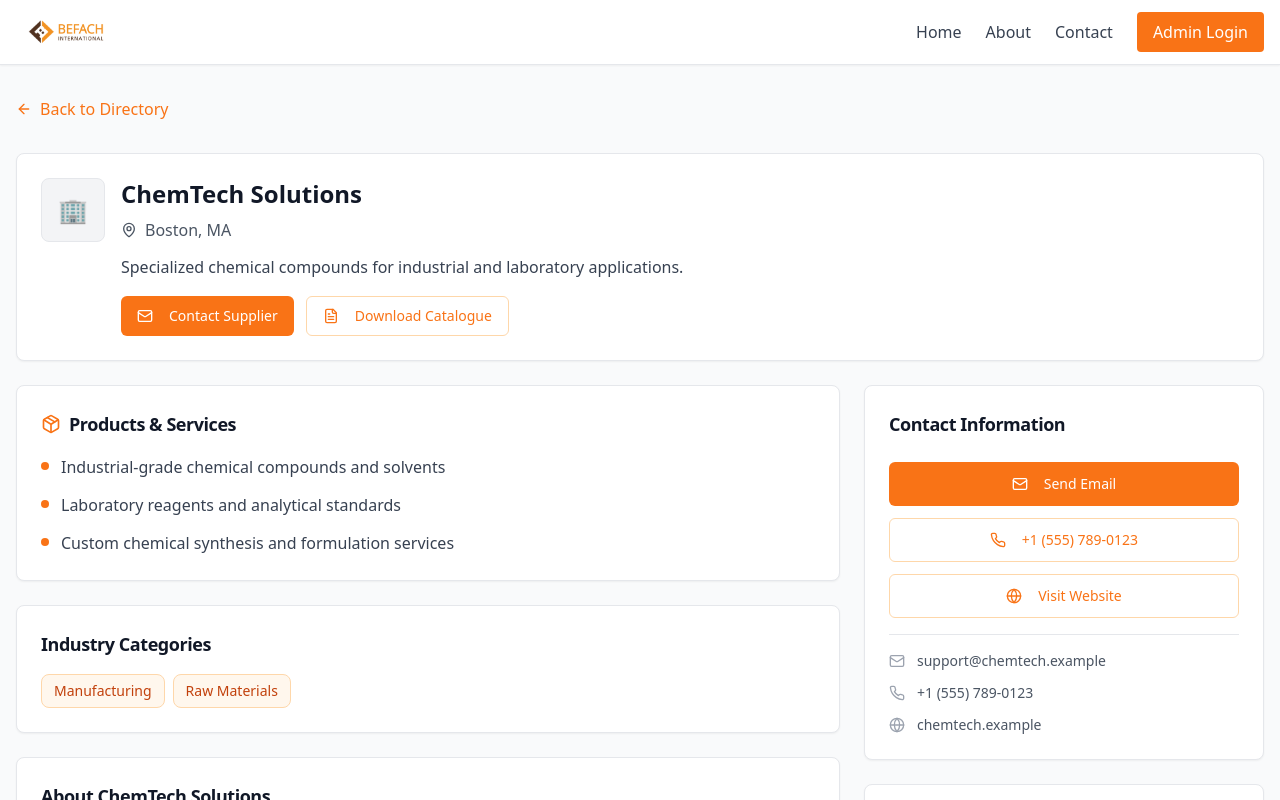
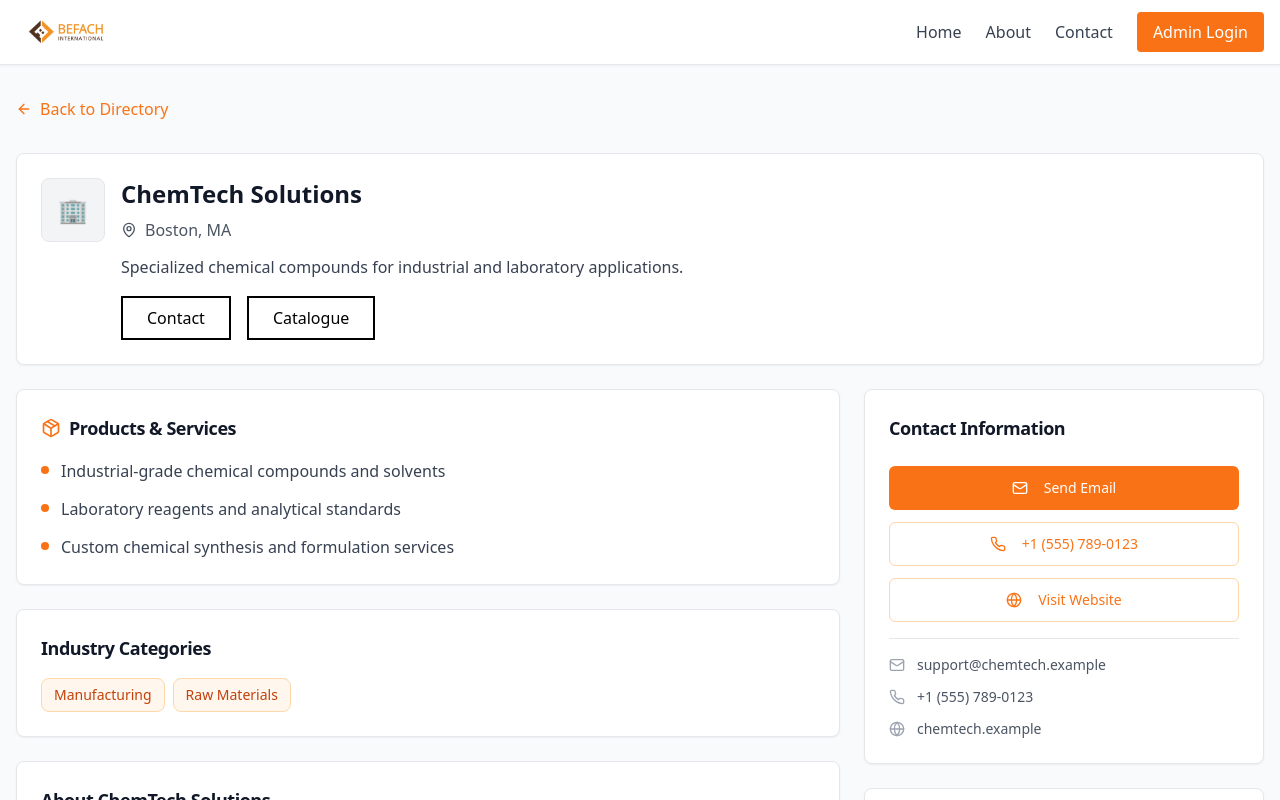
Before and after one commit to Befach/swift-supplier-catalogue, a React (Vite) app: page /supplier/chemtech-solutions in a window 1280 px wide. Shown: the top 800 px of the page. Built offline with nearby package versions, Linux system fonts and the light colour scheme.

Commit message:
Refactor supplier detail page
Updated the layout of the supplier detail page to match the provided image.

```diff
--- a/src/pages/public/SupplierDetail.tsx
+++ b/src/pages/public/SupplierDetail.tsx
@@ -1,4 +1,3 @@
-
 import React from 'react';
 import { useParams, Link } from 'react-router-dom';
 import { useQuery } from '@tanstack/react-query';
@@ -116,24 +115,21 @@ const SupplierDetail = () => {
                 </p>
               )}
 
-              {/* Action Buttons - Always Side by Side */}
-              <div className="flex flex-row gap-3 flex-wrap sm:flex-nowrap">
-                <Button
-                  className="bg-orange-500 hover:bg-orange-600 text-white min-w-fit"
+              {/* Action Buttons - Clean Rectangle Style */}
+              <div className="flex gap-4">
+                <button
+                  className="px-6 py-2 border-2 border-black text-black hover:bg-gray-50 transition-colors"
                   onClick={handleContactSupplier}
                 >
-                  <Mail className="w-4 h-4 mr-2" />
-                  Contact Supplier
-                </Button>
+                  Contact
+                </button>
 
-                <Button
-                  variant="outline"
-                  className="border-orange-200 text-orange-500 hover:bg-orange-50 min-w-fit"
+                <button
+                  className="px-6 py-2 border-2 border-black text-black hover:bg-gray-50 transition-colors"
                   onClick={handleCatalogueDownload}
                 >
-                  <FileText className="w-4 h-4 mr-2" />
-                  Download Catalogue
-                </Button>
+                  Catalogue
+                </button>
               </div>
             </div>
           </div>
```
